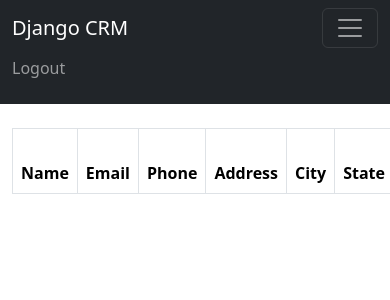
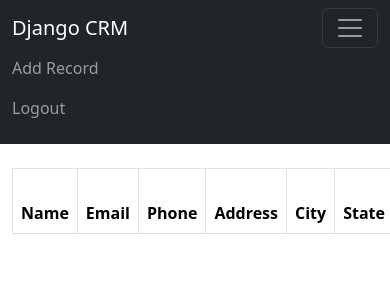
Before and after one commit to ykaterina/crm, a Django app: page / in a window 390 px wide, after a click that opens the changed part; the page is wider, and only the part inside the window is pictured. Shown: the top 300 px of that part. Run offline with Django 4.2, Linux system fonts and the light colour scheme; the visitor is signed in with stand-in values (Sample User, id 1); data that the repository does not hold is empty.

Commit message:
add add_record

```diff
--- a/dcrm/website/templates/navbar.html
+++ b/dcrm/website/templates/navbar.html
@@ -8,15 +8,18 @@
         <ul class="navbar-nav me-auto mb-2 mb-lg-0">
           {% if user.is_authenticated %}
             <li class="nav-item">
-                <a class="nav-link" href="{% url 'logout' %}">Logout</a>
+              <a class="nav-link" href="{% url 'add_record' %}">Add Record</a>
+            </li>
+            <li class="nav-item">
+              <a class="nav-link" href="{% url 'logout' %}">Logout</a>
             </li>
 
           {% else %}
             <li class="nav-item">
-                <a class="nav-link" href="{% url 'register' %}">Register</a>
+              <a class="nav-link" href="{% url 'register' %}">Register</a>
             </li>
             <li class="nav-item">
-                <a class="nav-link" href="{% url 'home' %}">Login</a>
+              <a class="nav-link" href="{% url 'home' %}">Login</a>
             </li>
           {% endif %}
         </ul>
--- a/dcrm/website/templates/record.html
+++ b/dcrm/website/templates/record.html
@@ -23,6 +23,4 @@
     <a href="{% url 'delete_record' customer_record.id %}" class="btn btn-danger">Delete</a>
 </div>
 
-
-
 {% endblock %}
--- a/dcrm/website/urls.py
+++ b/dcrm/website/urls.py
@@ -7,5 +7,6 @@ urlpatterns = [
     path('logout/', views.logout_user, name='logout'),
     path('register/', views.register_user, name='register'),
     path('record/<int:pk>',views.customer_record, name='record'),
-    path('delete_record/<int:pk>',views.delete_record, name='delete_record')
+    path('delete_record/<int:pk>',views.delete_record, name='delete_record'),
+    path('add_record',views.add_record, name='add_record')
 ]
--- a/dcrm/website/views.py
+++ b/dcrm/website/views.py
@@ -1,7 +1,7 @@
 from django.shortcuts import render, redirect
 from django.contrib.auth import authenticate, login, logout
 from django.contrib import messages
-from .forms import SignUpForm
+from .forms import SignUpForm, AddRecordForm
 from .models import Record
 
 def home(request):
@@ -68,3 +68,16 @@ def delete_record(request, pk):
     else:
         messages.success(request, 'You must logged be in to perform this action')
         return redirect('home')
+
+def add_record(request):
+    form = AddRecordForm(request.POST or None)
+    if request.user.is_authenticated:
+        if request.method == 'POST':
+            if form.is_valid():
+                add_record = form.save()
+                messages.success(request, 'Record added')
+                return redirect('home')
+        return render(request, 'add_record.html', {'form': form})
+    else:
+        messages.success(request, 'You must be logged in to view this form')
+        return redirect('home')
```
Also changed, not shown: dcrm/website/forms.py (+18 -3 lines), dcrm/website/templates/add_record.html (added, +17 -0 lines).
